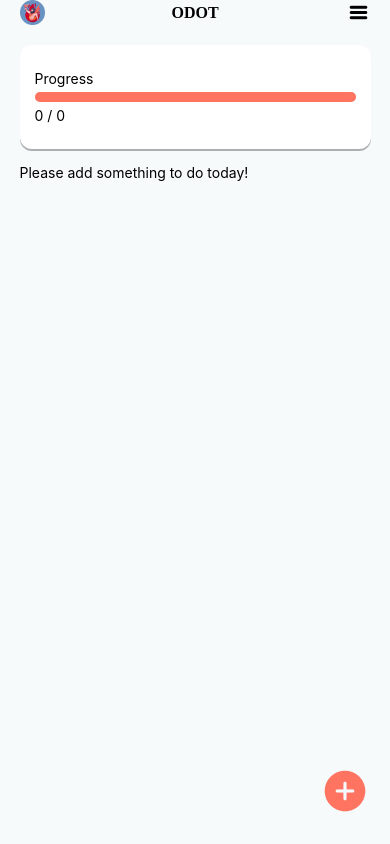
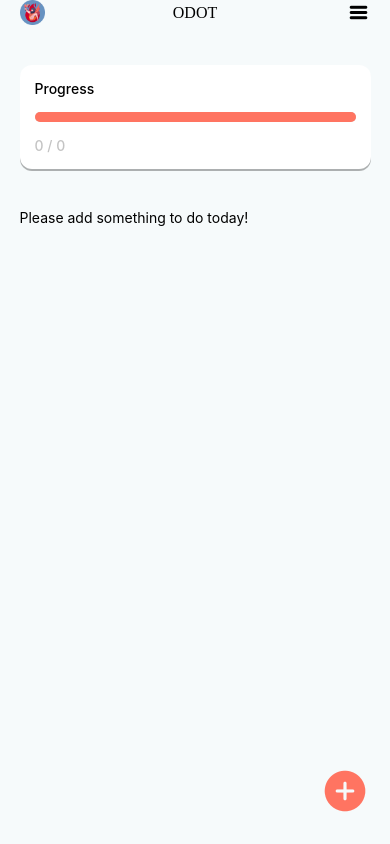
Before and after one commit to crucial-sub/odot, a React Native app: screen /TodoList in a window 390 px wide. Built offline with nearby package versions, Linux system fonts and the light colour scheme.

Commit message:
TodoList 스크린 스타일 수정

```diff
--- a/src/components/MainHeader.tsx
+++ b/src/components/MainHeader.tsx
@@ -29,11 +29,10 @@ const styles = StyleSheet.create({
     flexDirection: 'row',
     justifyContent: 'space-between',
     alignItems: 'center',
-    marginBottom: 20,
   },
   headerText: {
     fontSize: 16,
-    fontWeight: '600',
+    fontWeight: '400',
     fontFamily: 'RacingSansOne-Regular',
   },
   profileImage: {
--- a/src/components/TodoList/ProgressBar.tsx
+++ b/src/components/TodoList/ProgressBar.tsx
@@ -10,7 +10,7 @@ const ProgressBar = () => {
 
   return (
     <View style={styles.progressWrapper}>
-      <Text>Progress</Text>
+      <Text style={styles.progressText}>Progress</Text>
       <View style={styles.barWrapper}>
         <View
           style={[
@@ -18,7 +18,7 @@ const ProgressBar = () => {
             {width: `${(doneCount / totalCount) * 100}%`},
           ]}></View>
       </View>
-      <Text>{`${doneCount} / ${totalCount}`}</Text>
+      <Text style={styles.countText}>{`${doneCount} / ${totalCount}`}</Text>
     </View>
   );
 };
@@ -27,8 +27,7 @@ export default ProgressBar;
 
 const styles = StyleSheet.create({
   progressWrapper: {
-    height: 104,
-    justifyContent: 'center',
+    width: '90%',
     padding: 15,
     borderRadius: 12,
     backgroundColor: '#ffffff',
@@ -39,7 +38,10 @@ const styles = StyleSheet.create({
     },
     shadowOpacity: 2,
     shadowRadius: 0,
-    gap: 5,
+    gap: 15,
+  },
+  progressText: {
+    fontWeight: '500',
   },
   barWrapper: {
     width: '100%',
@@ -47,11 +49,14 @@ const styles = StyleSheet.create({
     backgroundColor: '#D9D9D9',
     borderRadius: 50,
   },
-  totalBar: {},
   doneBar: {
     width: '0%',
     height: '100%',
     backgroundColor: '#ff7461',
     borderRadius: 50,
   },
+  countText: {
+    fontWeight: '500',
+    color: '#C4C4C4',
+  },
 });
--- a/src/components/TodoList/TodoList.tsx
+++ b/src/components/TodoList/TodoList.tsx
@@ -23,8 +23,7 @@ const TodoList = () => {
   return (
     <ScrollView
       style={styles.todoListWrapper}
-      contentContainerStyle={{gap: 15, paddingBottom: 100}}>
-      <ProgressBar />
+      contentContainerStyle={{gap: 25, paddingBottom: 40}}>
       {todoList?.length ? (
         todoList.map((todo: TodoType, i) => {
           return <Todo key={i} todo={todo} handleCheck={handleCheck} />;
@@ -39,5 +38,9 @@ const TodoList = () => {
 export default TodoList;
 
 const styles = StyleSheet.create({
-  todoListWrapper: {},
+  todoListWrapper: {
+    flex: 1,
+    width: '90%',
+    overflow: 'hidden',
+  },
 });
--- a/src/screens/NewTaskScreen.tsx
+++ b/src/screens/NewTaskScreen.tsx
@@ -25,6 +25,7 @@ const styles = StyleSheet.create({
     flex: 1,
     alignItems: 'center',
     backgroundColor: '#F6FAFB',
+    gap: 40,
   },
   wrapper: {
     flex: 1,
--- a/src/screens/TodoListScreen.tsx
+++ b/src/screens/TodoListScreen.tsx
@@ -3,14 +3,14 @@ import {SafeAreaView, StyleSheet, View} from 'react-native';
 import MainHeader from '../components/MainHeader';
 import TodoList from '../components/TodoList/TodoList';
 import NewTaskButton from '../components/NewTask/NewTaskButton';
+import ProgressBar from '../components/TodoList/ProgressBar';
 
 const TodoListScreen = () => {
   return (
     <SafeAreaView style={styles.safeArea}>
       <MainHeader />
-      <View style={styles.wrapper}>
-        <TodoList />
-      </View>
+      <ProgressBar />
+      <TodoList />
       <NewTaskButton />
     </SafeAreaView>
   );
@@ -23,10 +23,6 @@ const styles = StyleSheet.create({
     flex: 1,
     alignItems: 'center',
     backgroundColor: '#F6FAFB',
-  },
-  wrapper: {
-    flex: 1,
-    width: '90%',
-    overflow: 'hidden',
+    gap: 40,
   },
 });
```
